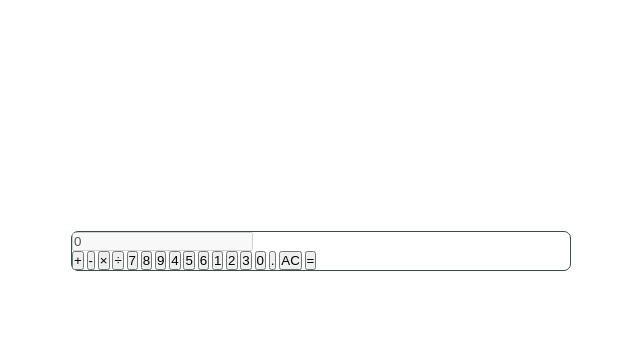
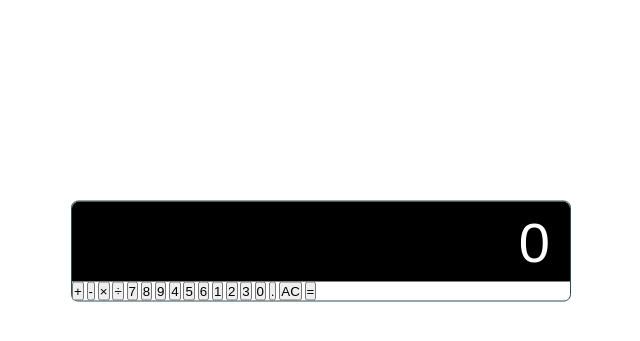
Before and after one commit to dlydellf/JavaScript-Projects, a PHP site: page /calculator.html in a window 1280 px wide. Shown: the part 149-490 px from the top of the page, without its empty margins (319-959 px from the left). Run offline with PHP 8.4, Linux system fonts and the light colour scheme.

Commit message:
Updated .css w/.calculator-screen

```diff
--- a/Calculator/CSS/Calculator_CSS.css
+++ b/Calculator/CSS/Calculator_CSS.css
@@ -23,3 +23,16 @@ html {
   transform: translate(-50%, -50%);
   width: 500px;
 }
+/* Output-display area (.calculator-screen) */
+.calculator-screen {
+  width: 100%;
+  font-size: 5rem;
+  height: 80px;
+  border: none;
+  background-color: black;
+  color: white;
+  text-align: right;
+  padding-right: 20px;
+  padding-left: 20px;
+  border-radius: 7px 7px 0px 0px;
+}
```
